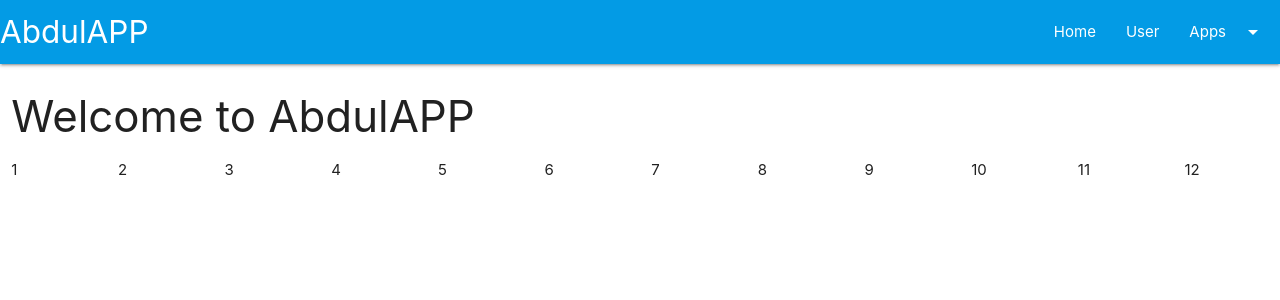
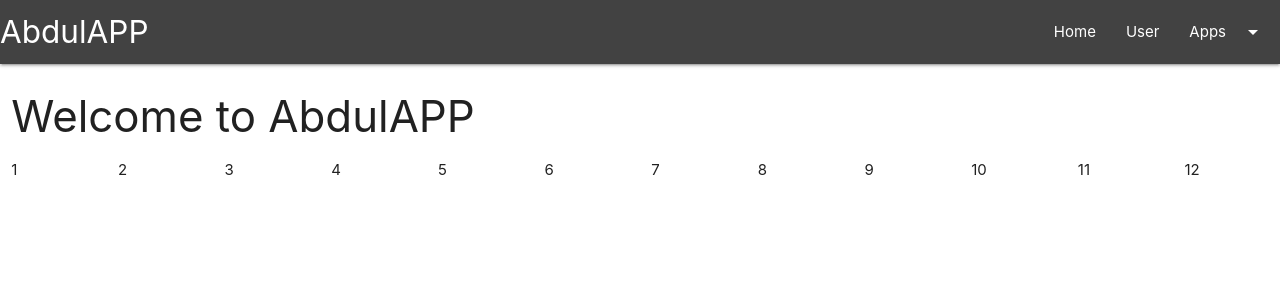
Before and after one commit to taufiqtab/abdulapp, a React (Create React App) app: page / in a window 1280 px wide. Shown: the top 300 px of the page. Built offline with nearby package versions, Linux system fonts and the light colour scheme.

Commit message:
Color Update

```diff
--- a/src/App.js
+++ b/src/App.js
@@ -32,7 +32,7 @@ class App extends Component {
           <li><Link to="/">Calculator</Link></li>
           <li><Link to="/">Maps</Link></li>
         </ul>
-          <nav className="light-blue darken-1">
+          <nav className="grey darken-3">
             <div className="nav-wrapper">
               <a href="#!" className="brand-logo">AbdulAPP</a>
               <a href="#" data-target="mobile-demo" className="sidenav-trigger"><i className="material-icons">menu</i></a>
```
